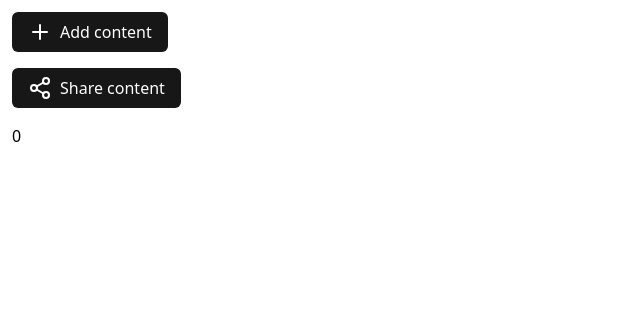
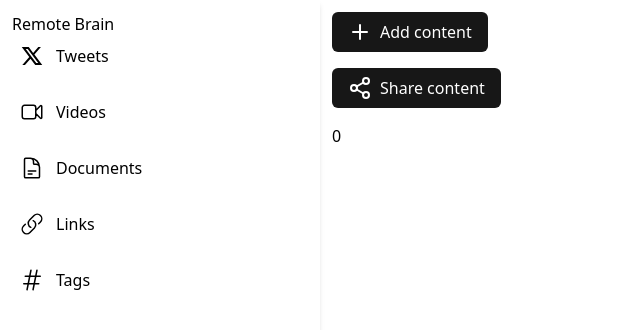
Before and after one commit to 7TIN/remote-brain, a React (Vite) app in the folder client/: page / in a window 1280 px wide. Shown: the top 330 px of the page, without its empty margins (0-640 px from the left). Built offline with nearby package versions, Linux system fonts and the light colour scheme; no server answers.

Commit message:
feat: added content Card

```diff
--- a/client/package.json
+++ b/client/package.json
@@ -17,7 +17,8 @@
     "react-dom": "^19.1.1",
     "react-router-dom": "^7.9.3",
     "tailwind-merge": "^3.3.1",
-    "tailwindcss": "^4.1.14"
+    "tailwindcss": "^4.1.14",
+    "zod": "^4.1.11"
   },
   "devDependencies": {
     "@eslint/js": "^9.36.0",
--- a/client/src/App.tsx
+++ b/client/src/App.tsx
@@ -10,11 +10,14 @@ import { BrowserRouter, Route, Routes } from "react-router-dom"
 import Login from "./pages/Login"
 import Home from "./pages/home"
 import SharedPage from "./pages/sharedContent"
+import Navbar from "./components/Navbar"
 
 function App() {
   // const [count, setCount] = useState(0)
 
   return (
+    <div className="flex">
+    <Navbar/>
     <BrowserRouter>
       <Routes>
         <Route path="/" element={<Home/>}/>
@@ -22,6 +25,8 @@ function App() {
         <Route path="/login" element={<Login/>}/>
       </Routes>
     </BrowserRouter>
+    </div>
+
     // <div className="min-h-screen bg-[#F5F5F5] flex">
     // <Navbar/>
     // <Home/>
--- /dev/null
+++ b/client/src/components/contentCard.tsx
@@ -0,0 +1,50 @@
+import z from "zod";
+import { Card } from "./ui/Card";
+import type { contentSchema } from "../lib/types";
+
+// enum contentType {"document", "tweet", "youtube" , "link"}
+
+// export type content = {
+//     id : string,
+//     link : string,
+//     title : string,
+//     type : contentType
+
+// }
+
+// interface contentProps {
+//     content : content
+// }
+
+// const contentTypeSchema = z.enum(["document", "tweet", "youtube" , "link"]);
+// const contentTagsSchema = z.object({
+//     id : z.string(),
+//     title : z.string(),
+// })
+// export const contentSchema = z.object({
+//     id : z.string(),
+//     link : z.string(),
+//     title : z.string(),
+//     type : contentTypeSchema,
+//     tags : z.array(contentTagsSchema),
+//     userId : z.string(),
+// });
+
+
+
+type Content = z.infer<typeof contentSchema> ;
+
+const ContentCard = ({ content }: { content: Content }) => {
+    return (
+        <Card className="max-h-2xl h-fit max-w-sm shadow-md flex flex-col justify-center items-center p-5">
+            {/* <p>{content.id}</p> */}
+            <p>{content.title}</p>
+            <p>{content.link}</p>
+            <p>{content.tags}</p>
+            <p>{content.type}</p>
+            {/* <p>{content.userId}</p> */}
+        </Card>
+    );
+}
+
+export default ContentCard;
--- a/client/src/components/navbar.tsx
+++ b/client/src/components/navbar.tsx
@@ -2,7 +2,7 @@ import { Icons } from "./ui/Icons";
 
 function Navbar() {
     return (
-    <div className="shadow-sm p-3 relative max-w-xs w-full">
+    <div className="shadow-md p-3 relative max-w-xs h-screen w-full">
         <div>
             Remote Brain
         </div>
--- a/client/src/components/shareBrain.tsx
+++ b/client/src/components/shareBrain.tsx
@@ -12,7 +12,6 @@ const ShareBrainButton = () => {
 
         // const sharecode = await axios.post(`${import.meta.env.BASE_URL}/brain/share`,{share : true} ,{withCredentials: true});
         const sharecode = await api.post('/api/v1/brain/share', {share : true});
-
 
         if(!sharecode) {
             console.log("error");
--- /dev/null
+++ b/client/src/lib/types.ts
@@ -0,0 +1,16 @@
+import z from "zod";
+
+export const contentSchema = z.object({
+  id: z.string(),
+  link: z.string(),
+  title: z.string(),
+  type: z.enum(["document", "tweet", "youtube", "link"]),
+//   tags: z.array(
+//     z.object({
+//       id: z.string(),
+//       title: z.string(),
+//     })
+//   ),
+  tags: z.array(z.string()),
+  userId: z.string(),
+});
--- a/client/src/pages/sharedContent.tsx
+++ b/client/src/pages/sharedContent.tsx
@@ -1,8 +1,24 @@
 import axios from "axios";
-import { useEffect, useRef } from "react";
+import { useEffect, useRef, useState } from "react";
 import { useParams } from "react-router-dom"
+import ContentCard from "../components/contentCard";
+// import { contentSchema } from "../lib/types";
 
 const SharedPage = () => {
+
+
+    interface Content {
+    id: string;
+    link: string;
+    title: string;
+    type: "link" | "document" | "tweet" | "youtube";
+    tags: string[];
+    userId: string;
+
+  // ... add any other fields from your API
+}
+
+    const [data, setData] = useState<Content[]>([]);
 
     const fetch = useRef(false);
     const code = useParams().slug
@@ -12,11 +28,16 @@ const SharedPage = () => {
        const url = `${import.meta.env.VITE_BASE_URL}/${code}`
 
        const res = await axios.get(url);
+       setData(res.data.content);
+    //    const data = res.data;
+
+    //    const data = contentSchema.safeParse(res);
+
        if(!res){
         console.log("something went wrong")
         return;
        }
-       console.log(res.data);
+       console.log(res.data.content);
     }
 
     useEffect(() => {
@@ -39,9 +60,11 @@ const SharedPage = () => {
     // }
 
     return (
-        <>
-
-        </>
+        <div className="p-2 space-y-3 space-x-3 grid grid-cols-3">
+            {data.map((c) => (
+             <ContentCard key={c.id} content={c}/>
+            ))}
+        </div>
     )
 }
 
```
Also changed, not shown: 1 other file (tests, documents, lock files or other folders).
